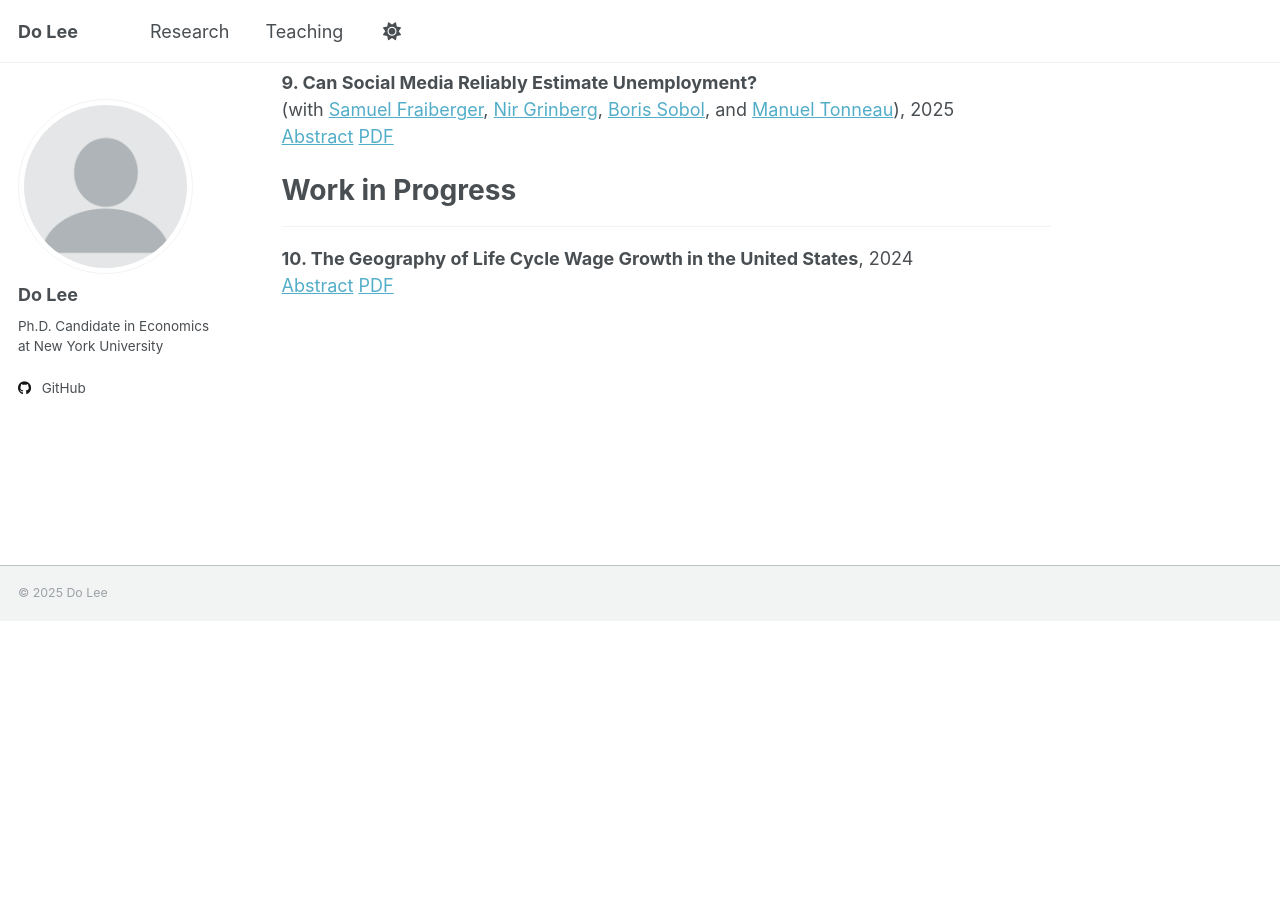
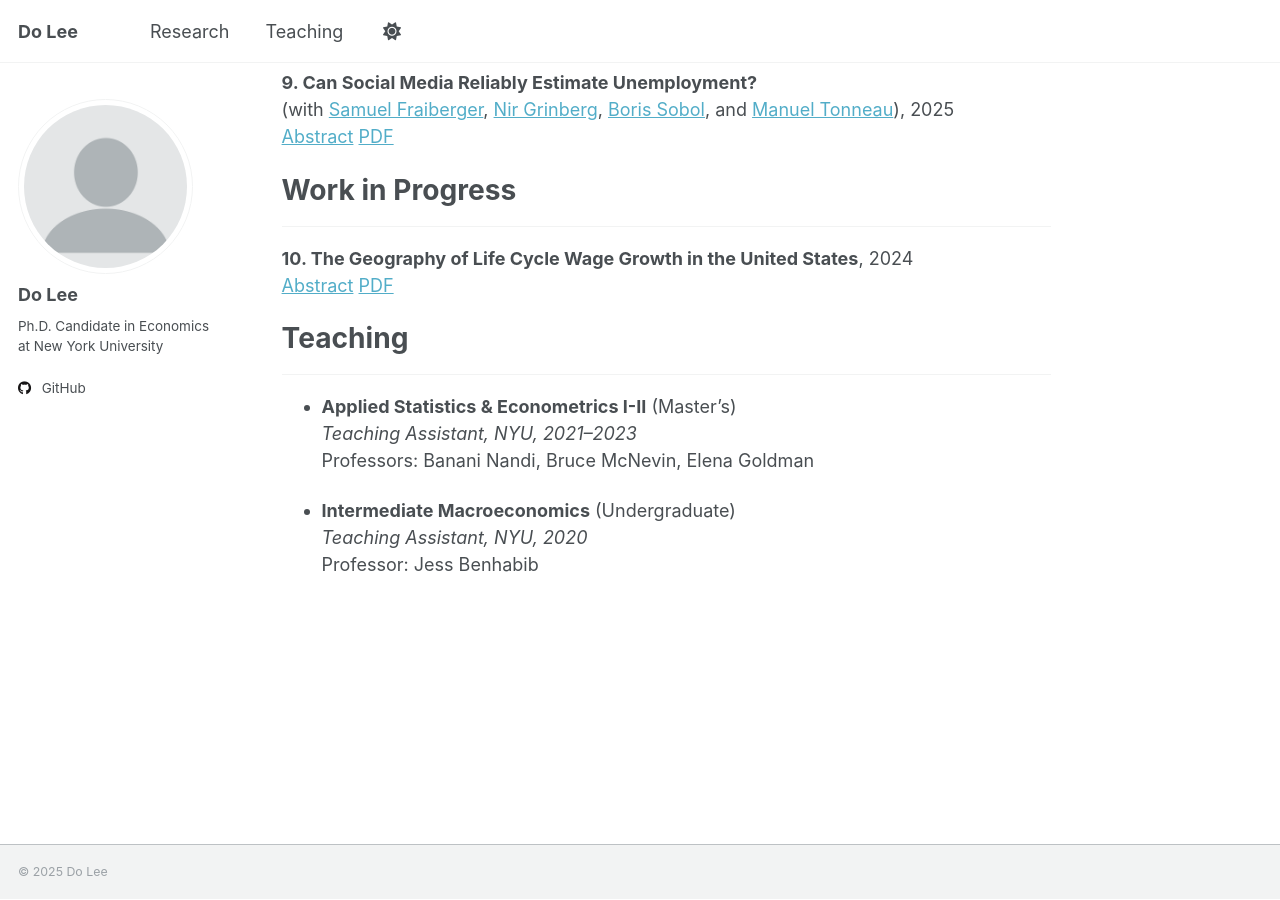
Before and after one commit to doqlee/doqlee.github.io, a Jekyll site: the page built from _pages/main.md, in a window 1280 px wide and 900 px high, scrolled down 1739 px. Built offline with Jekyll 4.4.1, drawn with Linux system fonts in a browser that asks for light colours; before the commit the page ends 2359 px from its top, so only the background shows below that.

Commit message:
Update main.md

```diff
--- a/_pages/main.md
+++ b/_pages/main.md
@@ -146,6 +146,17 @@ El Paso, TX, the poorest CSA in the sample. These geographic disparities persist
 <br>
 </div>
 
+Teaching
+=========
+---
+
+* **Applied Statistics & Econometrics I-II** (Master’s)
+  *Teaching Assistant, NYU, 2021–2023*
+  Professors: Banani Nandi, Bruce McNevin, Elena Goldman
+
+* **Intermediate Macroeconomics** (Undergraduate)
+  *Teaching Assistant, NYU, 2020*
+  Professor: Jess Benhabib
 
 
 [//]: This java script is the button to show abstract
```
